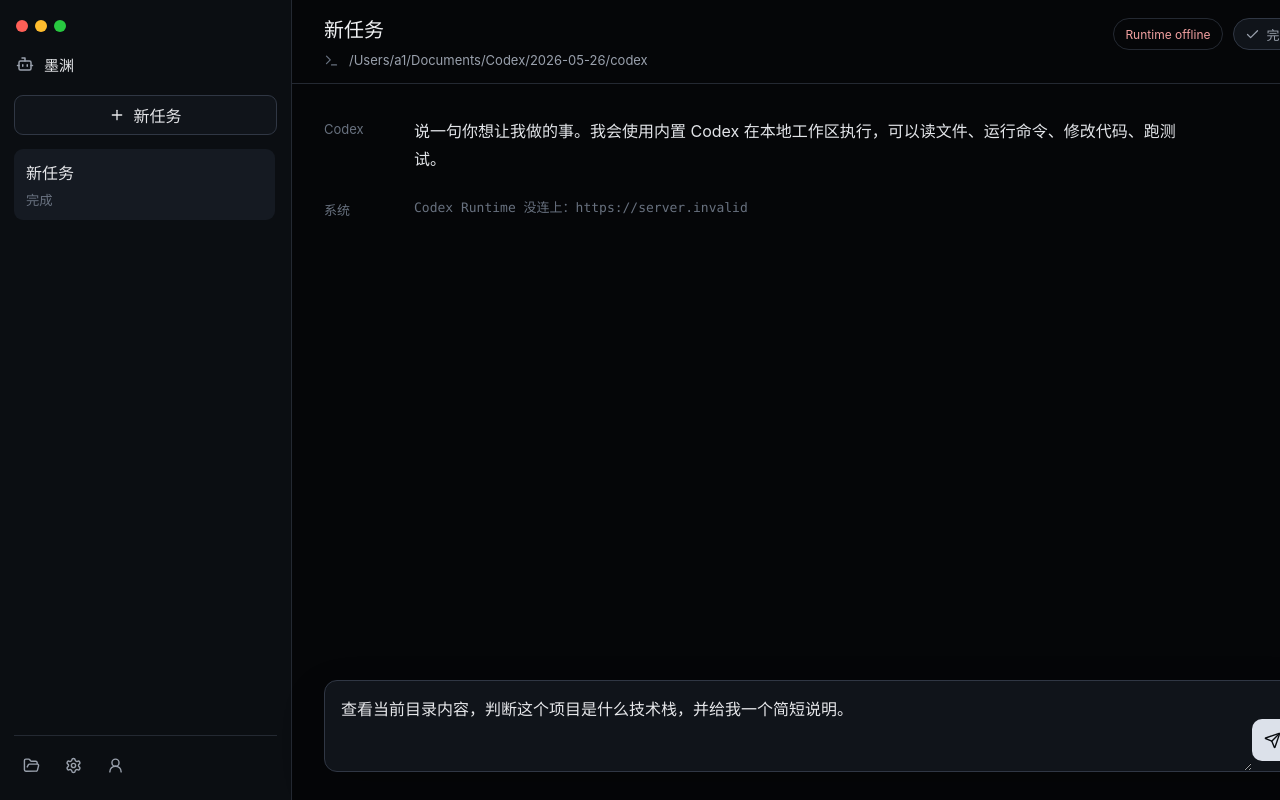
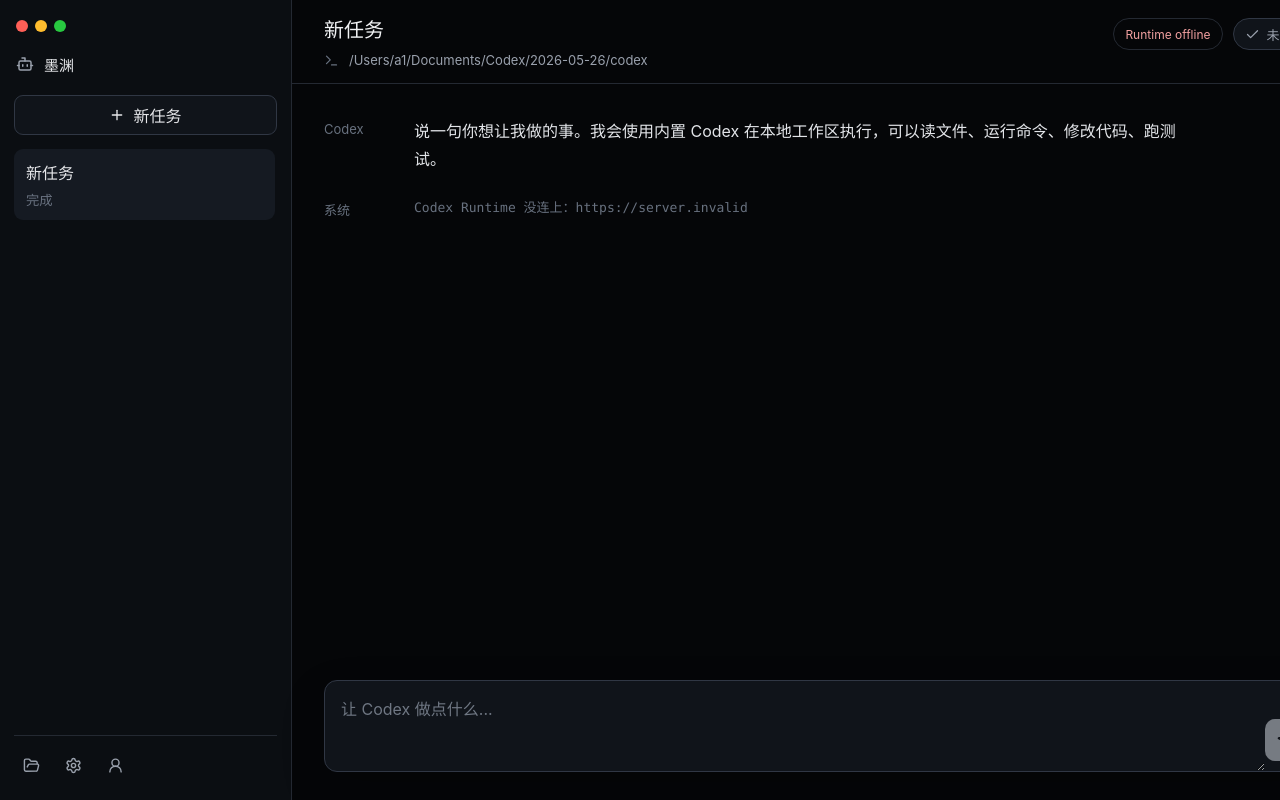
Before and after one commit to hanfeihu/moyuan-desktop, a React (Vite) app in the folder apps/desktop/: page / in a window 1280 px wide. Built offline with nearby package versions, Linux system fonts and the light colour scheme; no server answers.

Commit message:
Fix desktop scrolling composer and streamed feel

```diff
--- a/apps/desktop/src/main.tsx
+++ b/apps/desktop/src/main.tsx
@@ -70,6 +70,13 @@
   return merged.sort((a, b) => taskSortValue(b) - taskSortValue(a))
 }
 
+function replaceTask(tasks: CodexTask[], oldTaskId: string, next: CodexTask) {
+  return mergeTask(
+    tasks.filter((task) => task.id !== oldTaskId),
+    next,
+  )
+}
+
 function shouldShowMessage(item: TranscriptItem) {
   if (item.role !== 'system') return true
   return (
@@ -106,8 +113,8 @@
   return { ...task, status: eventStatus(event, task.status), transcript }
 }
 
-function hasVisibleAssistantReply(task: CodexTask) {
-  return task.transcript.some((item) => item.role === 'assistant' && item.content.trim())
+function hasCodexActivity(task: CodexTask) {
+  return task.transcript.some((item) => (item.role === 'assistant' || item.role === 'tool') && item.content.trim())
 }
 
 function buildPendingTask(promptText: string, workspacePath: string): CodexTask {
@@ -148,16 +155,52 @@
   }
 }
 
+function TranscriptMessage({ animate, item, label }: { animate: boolean; item: TranscriptItem; label: string }) {
+  const [visibleText, setVisibleText] = useState(animate && item.role === 'assistant' ? '' : item.content)
+
+  useEffect(() => {
+    if (!animate || item.role !== 'assistant') {
+      setVisibleText(item.content)
+      return
+    }
+
+    setVisibleText('')
+    let index = 0
+    const step = () => {
+      index = Math.min(item.content.length, index + Math.max(1, Math.ceil(item.content.length / 80)))
+      setVisibleText(item.content.slice(0, index))
+      if (index >= item.content.length) window.clearInterval(timer)
+    }
+    const timer = window.setInterval(step, 18)
+    step()
+
+    return () => window.clearInterval(timer)
+  }, [animate, item.content, item.role, item.timestamp])
+
+  return (
+    <article className={`message ${item.role}`}>
+      <div className="message-label">{label}</div>
+      <div className="message-body">
+        {visibleText}
+        {animate && item.role === 'assistant' && visibleText.length < item.content.length ? <span className="stream-caret" /> : null}
+      </div>
+    </article>
+  )
+}
+
 function DesktopApp() {
   const [tasks, setTasks] = useState<CodexTask[]>([welcomeTask])
   const [activeTaskId, setActiveTaskId] = useState(welcomeTask.id)
-  const [prompt, setPrompt] = useState('查看当前目录内容，判断这个项目是什么技术栈，并给我一个简短说明。')
+  const [prompt, setPrompt] = useState('')
   const [workspace, setWorkspace] = useState(defaultWorkspace)
   const [isSubmitting, setIsSubmitting] = useState(false)
   const [runtimeState, setRuntimeState] = useState<RuntimeState>('checking')
   const transcriptRef = useRef<HTMLDivElement | null>(null)
+  const seenEventsRef = useRef<Set<string>>(new Set())
 
   const activeTask = useMemo(() => tasks.find((task) => task.id === activeTaskId) ?? tasks[0], [activeTaskId, tasks])
+  const visibleTranscript = useMemo(() => activeTask.transcript.filter(shouldShowMessage), [activeTask.transcript])
+  const isBusy = activeTask.status === 'queued' || activeTask.status === 'running'
 
   useEffect(() => {
     fetch(`${runtimeUrl}/health`)
@@ -170,9 +213,15 @@
     fetch(`${runtimeUrl}/api/codex/tasks`)
       .then((response) => response.json())
       .then((payload: { data?: CodexTask[] }) => {
-        if (payload.data?.length) setTasks([...payload.data, welcomeTask])
+        setRuntimeState('online')
+        if (payload.data?.length) {
+          const nextTasks = payload.data.map(normalizeTask).sort((a, b) => taskSortValue(b) - taskSortValue(a))
+          setTasks(nextTasks)
+          setActiveTaskId((current) => (current === welcomeTask.id ? nextTasks[0]?.id ?? current : current))
+        }
       })
       .catch(() => {
+        setRuntimeState('offline')
         setTasks([
           {
             ...welcomeTask,
@@ -181,7 +230,7 @@
               {
                 role: 'system',
                 content: `Codex Runtime 没连上：${runtimeUrl}`,
-                timestamp: new Date().toISOString(),
+                timestamp: nowIso(),
               },
             ],
           },
@@ -194,7 +243,7 @@
       top: transcriptRef.current.scrollHeight,
       behavior: 'smooth',
     })
-  }, [activeTask?.transcript.length])
+  }, [visibleTranscript.length, activeTask?.id])
 
   useEffect(() => {
     if (!activeTask || activeTask.id === 'welcome') return
@@ -204,6 +253,9 @@
 
     source.onmessage = (message) => {
       const event = JSON.parse(message.data) as CodexTaskEvent
+      if (seenEventsRef.current.has(event.id)) return
+      seenEventsRef.current.add(event.id)
+      setRuntimeState('online')
       setTasks((current) =>
         current.map((task) => (task.id === event.taskId ? mergeEventIntoTask(task, event) : task)),
       )
@@ -217,9 +269,10 @@
       fetch(`${runtimeUrl}/api/codex/tasks/${activeTask.id}`)
         .then((response) => response.json())
         .then((payload: { data?: CodexTask }) => {
+          setRuntimeState('online')
           if (payload.data) setTasks((current) => mergeTask(current, payload.data!))
         })
-        .catch(() => undefined)
+        .catch(() => setRuntimeState('offline'))
     }, 1200)
 
     return () => {
@@ -229,10 +282,12 @@
   }, [activeTask?.id])
 
   async function submitTask() {
-    if (!prompt.trim() || isSubmitting) return
+    const promptText = prompt.trim()
+    const workspacePath = workspace.trim() || defaultWorkspace
+    if (!promptText || isSubmitting) return
 
     setIsSubmitting(true)
-    const pendingTask = buildPendingTask(prompt.trim(), workspace)
+    const pendingTask = buildPendingTask(promptText, workspacePath)
     setTasks((current) => mergeTask(current, pendingTask))
     setActiveTaskId(pendingTask.id)
     setPrompt('')
@@ -242,18 +297,21 @@
         method: 'POST',
         headers: { 'Content-Type': 'application/json' },
         body: JSON.stringify({
-          employeeId: 'u-1001',
-          workspace,
-          prompt: pendingTask.transcript[0].content,
+          employeeId: localEmployeeId,
+          workspace: workspacePath,
+          prompt: promptText,
         }),
       })
       const payload = (await response.json()) as { data?: CodexTask; error?: string }
+      if (!response.ok) throw new Error(payload.error ?? `Runtime 返回 ${response.status}`)
       if (!payload.data) throw new Error(payload.error ?? '任务创建失败')
-      setTasks((current) => mergeTask(current.filter((task) => task.id !== pendingTask.id), payload.data!))
+      setRuntimeState('online')
+      setTasks((current) => replaceTask(current, pendingTask.id, payload.data!))
       setActiveTaskId(payload.data.id)
     } catch (error) {
-      const errorTask = buildLocalErrorTask(error, workspace)
-      setTasks((current) => mergeTask(current.filter((task) => task.id !== pendingTask.id), errorTask))
+      setRuntimeState('offline')
+      const errorTask = buildLocalErrorTask(error, workspacePath)
+      setTasks((current) => replaceTask(current, pendingTask.id, errorTask))
       setActiveTaskId(errorTask.id)
     } finally {
       setIsSubmitting(false)
@@ -272,7 +330,13 @@
           <Bot size={18} />
           <strong>墨渊</strong>
         </div>
-        <button className="new-task" onClick={() => setActiveTaskId('welcome')}>
+        <button
+          className="new-task"
+          onClick={() => {
+            setActiveTaskId('welcome')
+            setPrompt('')
+          }}
+        >
           <Plus size={16} />
           新任务
         </button>
@@ -312,23 +376,19 @@
           </div>
           <div className="topbar-actions">
             <div className={`runtime-dot ${runtimeState}`}>{runtimeState === 'online' ? 'Runtime online' : runtimeState === 'checking' ? 'Checking runtime' : 'Runtime offline'}</div>
-          <div className={`status-badge ${activeTask.status}`}>
-            {activeTask.status === 'running' ? <Loader2 size={15} className="spin" /> : <Check size={15} />}
-            {statusText(activeTask.status)}
-          </div>
+            <div className={`status-badge ${activeTask.status}`}>
+              {activeTask.status === 'running' || activeTask.status === 'queued' ? <Loader2 size={15} className="spin" /> : <Check size={15} />}
+              {runtimeState === 'offline' ? '未连接' : statusText(activeTask.status)}
+            </div>
           </div>
         </header>
 
         <div className="transcript" ref={transcriptRef}>
-          {activeTask.transcript.filter(shouldShowMessage).map((item, index) => (
-            <article className={`message ${item.role}`} key={`${item.timestamp}-${index}`}>
-              <div className="message-label">
-                {item.role === 'assistant' ? 'Codex' : item.role === 'tool' ? '命令' : item.role === 'system' ? '系统' : '你'}
-              </div>
-              <div className="message-body">{item.content}</div>
-            </article>
-          ))}
-          {(activeTask.status === 'queued' || (activeTask.status === 'running' && !hasVisibleAssistantReply(activeTask))) && (
+          {visibleTranscript.map((item, index) => {
+            const isLatestAssistant = item.role === 'assistant' && index === visibleTranscript.length - 1
+            return <TranscriptMessage animate={isLatestAssistant} item={item} key={`${item.timestamp}-${index}`} label={messageLabel(item.role)} />
+          })}
+          {isBusy && !hasCodexActivity(activeTask) && (
             <article className="message assistant pending">
               <div className="message-label">Codex</div>
               <div className="message-body">
@@ -344,7 +404,7 @@
             value={prompt}
             onChange={(event) => setPrompt(event.target.value)}
             onKeyDown={(event) => {
-              if (event.key === 'Enter' && (event.metaKey || event.ctrlKey)) {
+              if (event.key === 'Enter' && !event.shiftKey) {
                 event.preventDefault()
                 void submitTask()
               }
--- a/apps/desktop/src/styles.css
+++ b/apps/desktop/src/styles.css
@@ -30,6 +30,14 @@
   background: var(--bg);
 }
 
+html,
+body,
+#root {
+  width: 100%;
+  height: 100%;
+  overflow: hidden;
+}
+
 button,
 input,
 textarea {
@@ -46,8 +54,8 @@
 }
 
 .desktop-shell {
-  height: 100vh;
-  min-height: 680px;
+  height: 100dvh;
+  min-height: 0;
   display: grid;
   grid-template-columns: 292px minmax(0, 1fr);
   overflow: hidden;
@@ -56,6 +64,7 @@
 
 .sidebar {
   min-width: 0;
+  min-height: 0;
   border-right: 1px solid var(--line);
   background: var(--panel);
   display: grid;
@@ -187,6 +196,7 @@
 
 .main-pane {
   min-width: 0;
+  min-height: 0;
   display: grid;
   grid-template-rows: auto 1fr auto;
   background: var(--bg);
@@ -281,7 +291,7 @@
 .transcript {
   min-height: 0;
   overflow: auto;
-  padding: 34px 32px 18px;
+  padding: 34px 32px 28px;
   display: flex;
   flex-direction: column;
   gap: 24px;
@@ -342,6 +352,8 @@
   border-radius: 9px;
   padding: 12px 13px;
   background: #080b0f;
+  max-height: 360px;
+  overflow: auto;
 }
 
 .message.tool .message-body,
@@ -366,6 +378,7 @@
   align-items: end;
   overflow: hidden;
   box-shadow: 0 18px 44px rgba(0, 0, 0, 0.2);
+  flex-shrink: 0;
 }
 
 .composer:focus-within {
@@ -374,7 +387,7 @@
 
 .composer textarea {
   min-height: 90px;
-  max-height: 220px;
+  max-height: 168px;
   border: 0;
   outline: 0;
   resize: vertical;
@@ -382,6 +395,16 @@
   color: var(--text);
   background: transparent;
   line-height: 1.62;
+}
+
+.stream-caret {
+  width: 7px;
+  height: 1.15em;
+  display: inline-block;
+  margin-left: 2px;
+  background: var(--accent);
+  vertical-align: -0.18em;
+  animation: caret-blink 1s steps(1) infinite;
 }
 
 .composer textarea::placeholder {
@@ -426,6 +449,17 @@
   }
 }
 
+@keyframes caret-blink {
+  0%,
+  49% {
+    opacity: 1;
+  }
+  50%,
+  100% {
+    opacity: 0;
+  }
+}
+
 @media (max-width: 900px) {
   .desktop-shell {
     grid-template-columns: 1fr;
```
Also changed, not shown: 1 other file (tests, documents, lock files or other folders).
